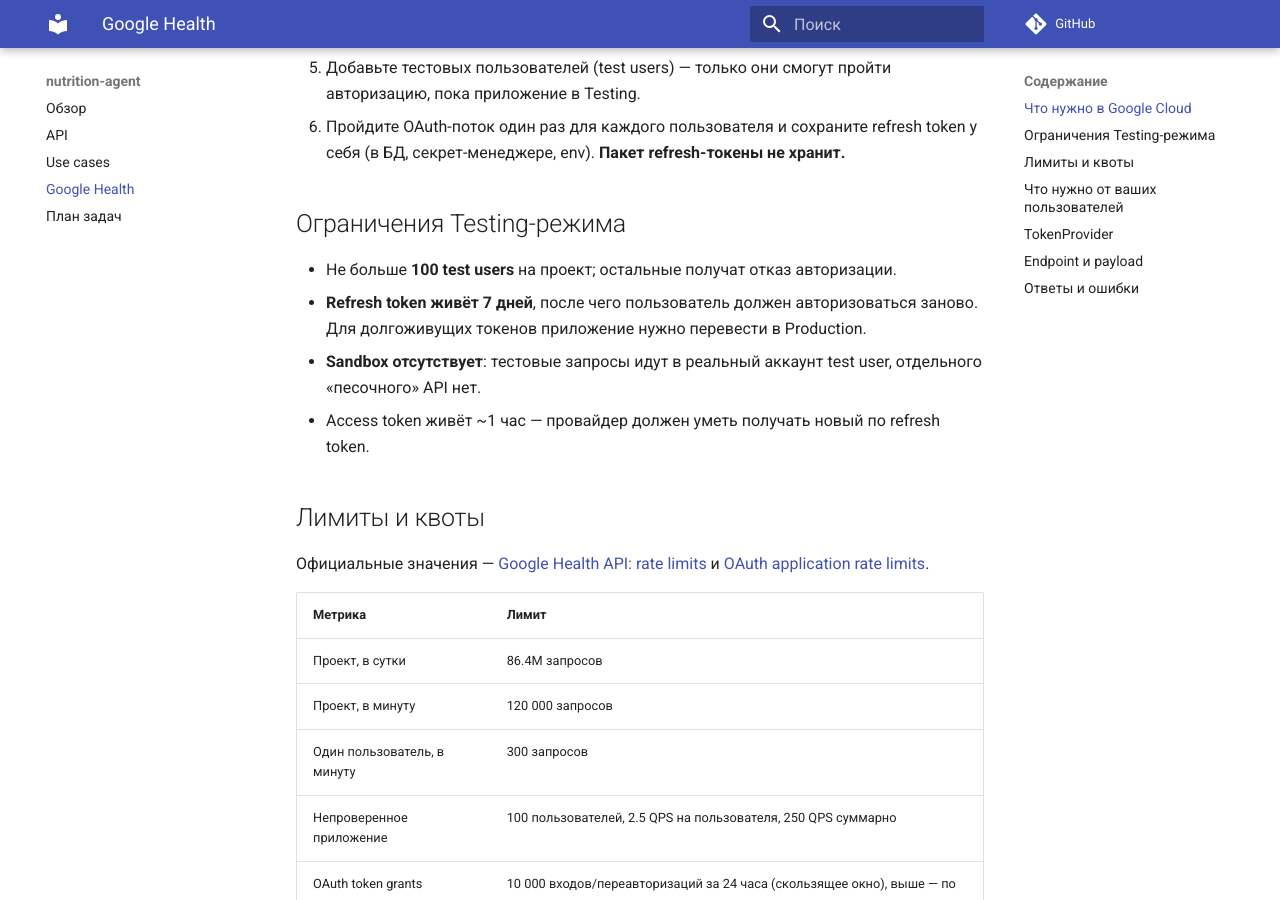
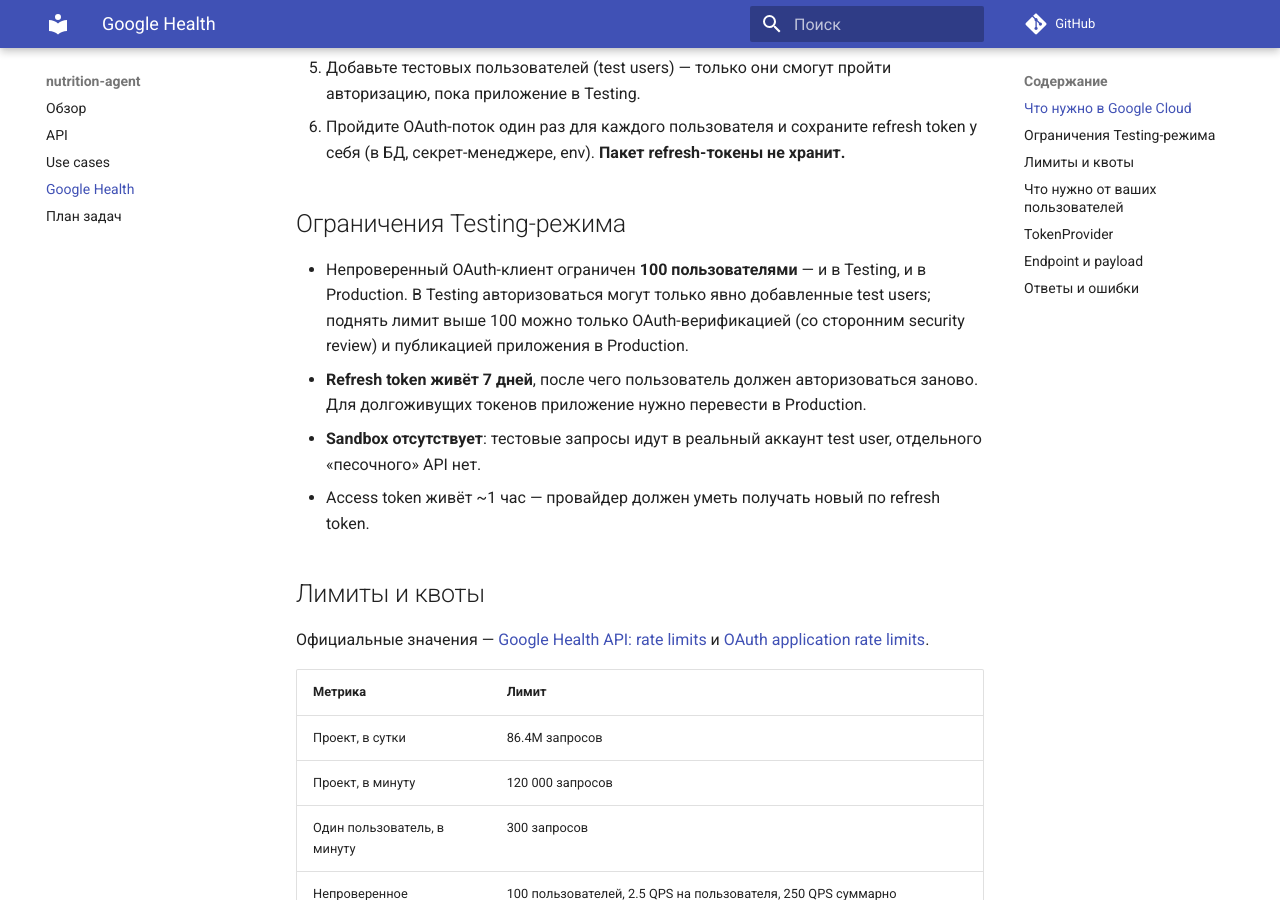
Before and after one commit to AndrewGanzha/nutrition_agent, an MkDocs documentation site: the page built from docs/google_health.md, in a window 1280 px wide and 900 px high, scrolled down 529 px. Built offline with MkDocs 1.6.1 and Material for MkDocs 9.7.7, drawn with Linux system fonts in a browser that asks for light colours; comment, search, counter and statistics services are not loaded.

Commit message:
docs: state the 100-user cap for unverified Google clients precisely

```diff
--- a/docs/google_health.md
+++ b/docs/google_health.md
@@ -26,7 +26,10 @@ Sink `GoogleHealthSink` пишет каждый `FoodItem` отдельным da
 
 ## Ограничения Testing-режима
 
-- Не больше **100 test users** на проект; остальные получат отказ авторизации.
+- Непроверенный OAuth-клиент ограничен **100 пользователями** — и в Testing, и в
+  Production. В Testing авторизоваться могут только явно добавленные test users;
+  поднять лимит выше 100 можно только OAuth-верификацией (со сторонним security
+  review) и публикацией приложения в Production.
 - **Refresh token живёт 7 дней**, после чего пользователь должен авторизоваться
   заново. Для долгоживущих токенов приложение нужно перевести в Production.
 - **Sandbox отсутствует**: тестовые запросы идут в реальный аккаунт test user,
```
